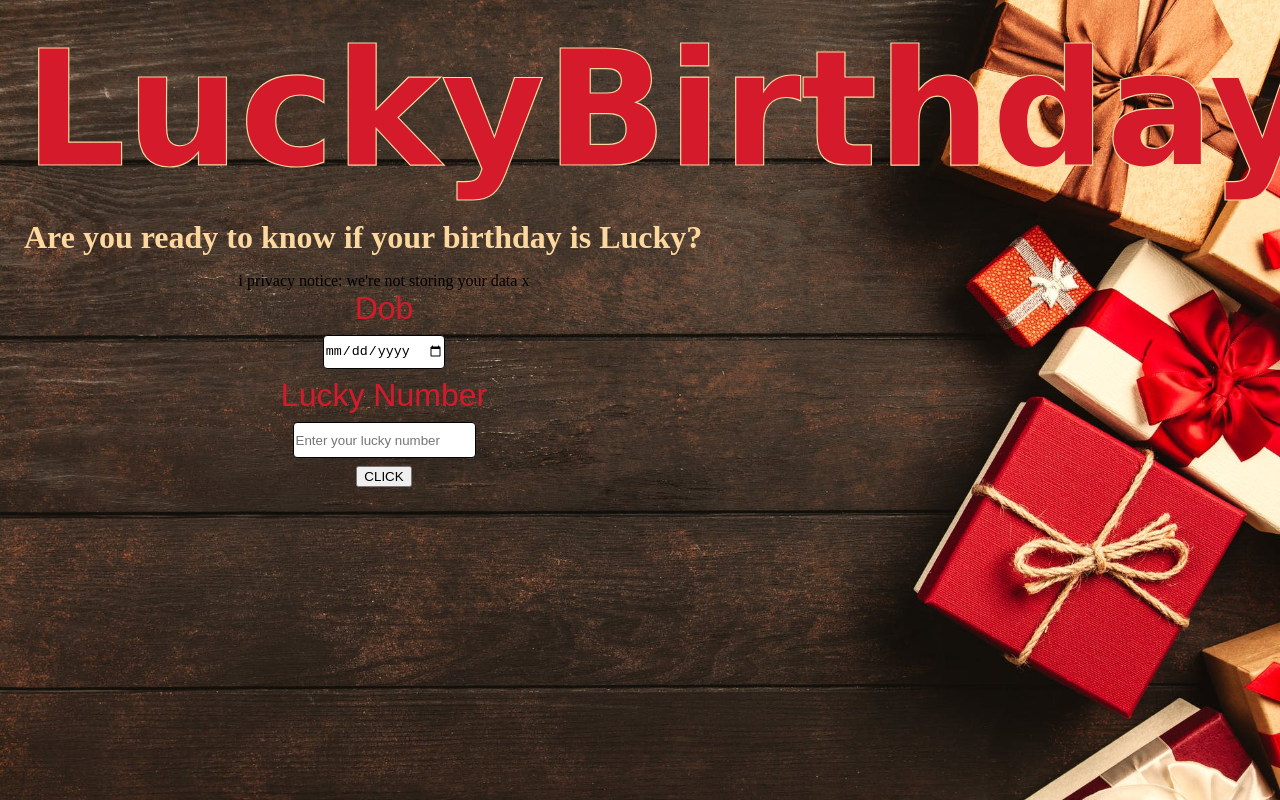
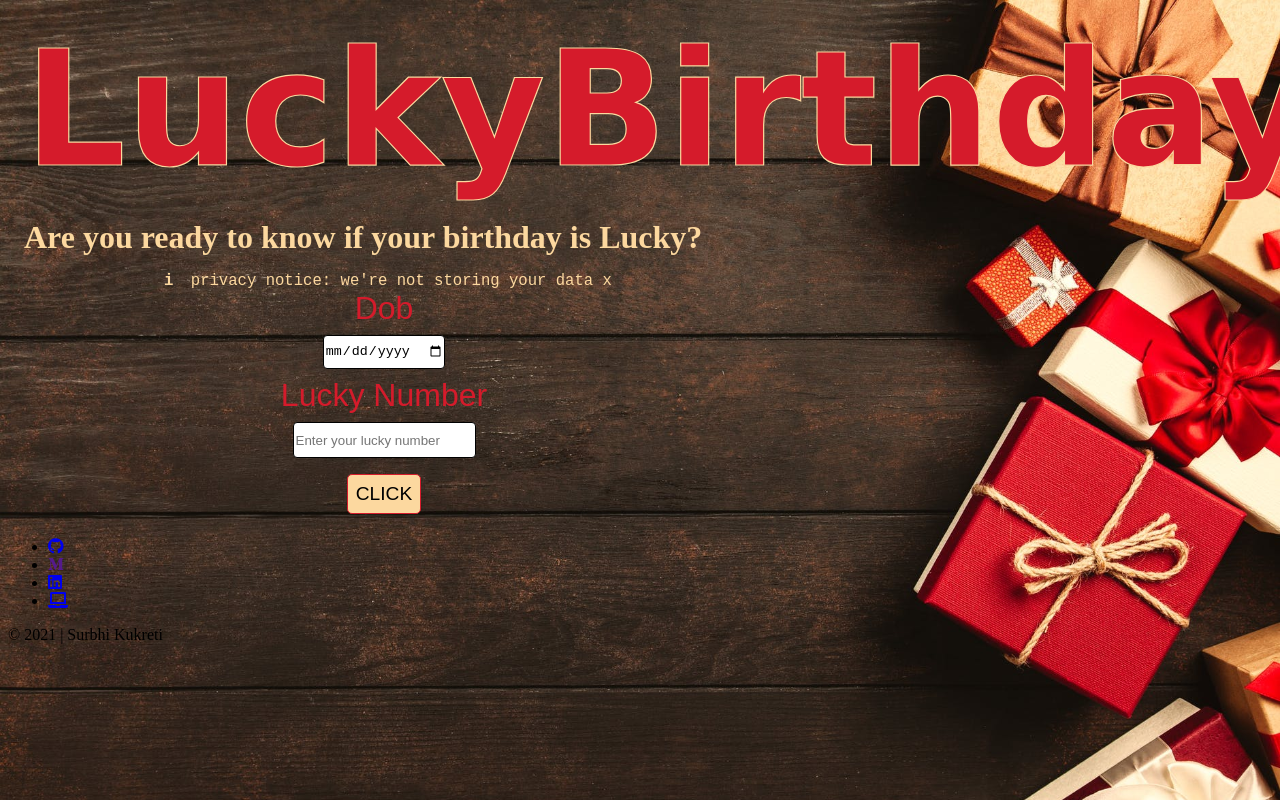
Before and after one commit to surbhi84/BdayLuck_mark11, a plain HTML site: page index.html in a window 1280 px wide. Shown: the top 800 px of the page. Drawn offline with Linux system fonts and the light colour scheme; a web font is replaced by a local one.

Commit message:
feat: footer added

```diff
--- a/Bluck.css
+++ b/Bluck.css
@@ -1,4 +1,5 @@
 @import url("https://fonts.googleapis.com/css2?family=Bonheur+Royale&display=swap");
+@import url("https://cdnjs.cloudflare.com/ajax/libs/font-awesome/5.15.1/css/all.min.css");
 
 body {
   background-image: url("/bday.jpeg");
@@ -44,3 +45,29 @@ input {
   padding-right: 40vw;
   text-align: center;
 }
+.calc-btn {
+  background-color: #fcd89f;
+  padding: 0.5rem;
+  border-radius: 5px;
+  border: 1px solid #d51b2b;
+  font-size: 1.2rem;
+  margin: 0.5rem;
+}
+
+.output-div {
+  color: #fcd89f;
+  font-size: larger;
+  font-family: monospace;
+}
+
+#priv {
+  color: #fcd89f;
+  font-size: larger;
+  font-family: monospace;
+  cursor: pointer;
+}
+
+#info {
+  font-weight: bold;
+  margin: 0.5rem;
+}
--- a/index.html
+++ b/index.html
@@ -48,6 +48,30 @@
         />
       </div>
     </div>
+    <footer>
+      <ul>
+        <li>
+          <a href="https://github.com/Surbhi84"
+            ><i class="fab fa-github"></i
+          ></a>
+        </li>
+        <li>
+          <a href=""> <i class="fab fa-medium-m"></i></a>
+        </li>
+        <li>
+          <a href="https://www.linkedin.com/in/surbhi-kukreti-a91b0b163"
+            ><i class="fab fa-linkedin"></i
+          ></a>
+        </li>
+        <li>
+          <a href="https://surbhikukreti.netlify.app/"
+            ><i class="fas fa-laptop"></i
+          ></a>
+        </li>
+      </ul>
+
+      <div id="legacyText">© 2021 | Surbhi Kukreti</div>
+    </footer>
   </body>
   <script src="Bluck.js" type="text/javascript"></script>
 </html>
```
